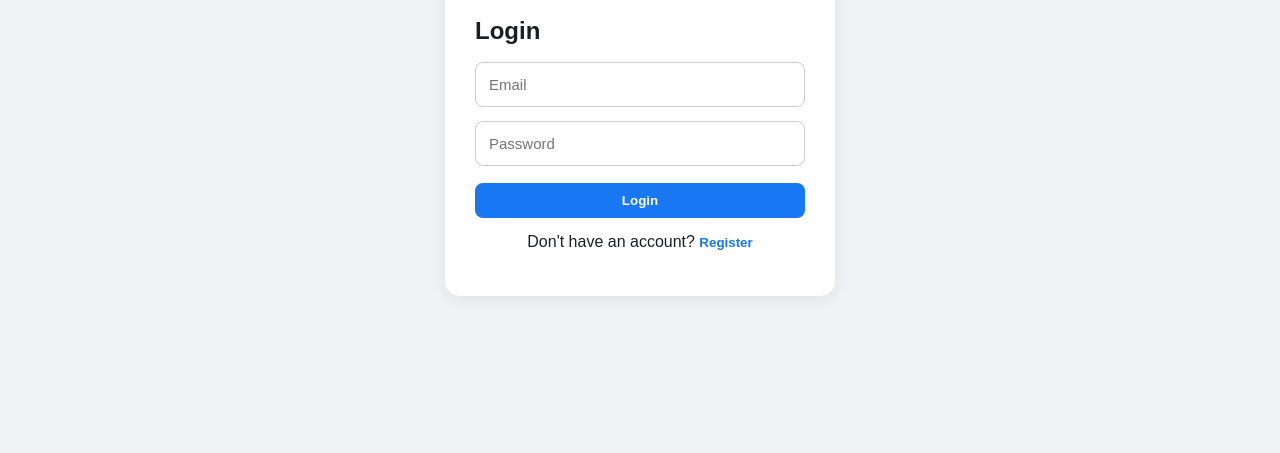
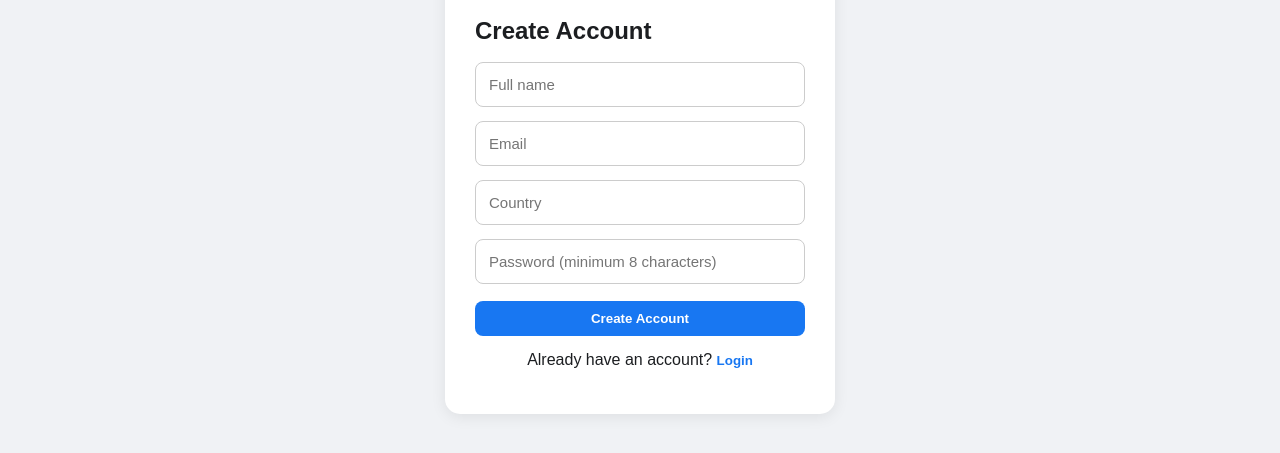
Before and after one commit to crisMark24-a11y/worldconnect, a website: page public/index.html in a window 1280 px wide. Both pictures are taken after a click on the button "Register". Shown: the part 201-654 px from the top of the page. Drawn offline with Linux system fonts and the light colour scheme.

Commit message:
Update index.html

```diff
--- a/public/index.html
+++ b/public/index.html
@@ -1794,7 +1794,31 @@
       return data;
 
     }
-
+// =========================
+// SHOW LOGIN / REGISTER
+// =========================
+
+function showRegister() {
+  document.getElementById("loginForm").style.display = "none";
+  document.getElementById("registerForm").style.display = "block";
+
+  const message = document.getElementById("authMessage");
+
+  if (message) {
+    message.textContent = "";
+  }
+}
+
+function showLogin() {
+  document.getElementById("registerForm").style.display = "none";
+  document.getElementById("loginForm").style.display = "block";
+
+  const message = document.getElementById("authMessage");
+
+  if (message) {
+    message.textContent = "";
+  }
+}
 
     // =========================
     // COMING SOON
```
